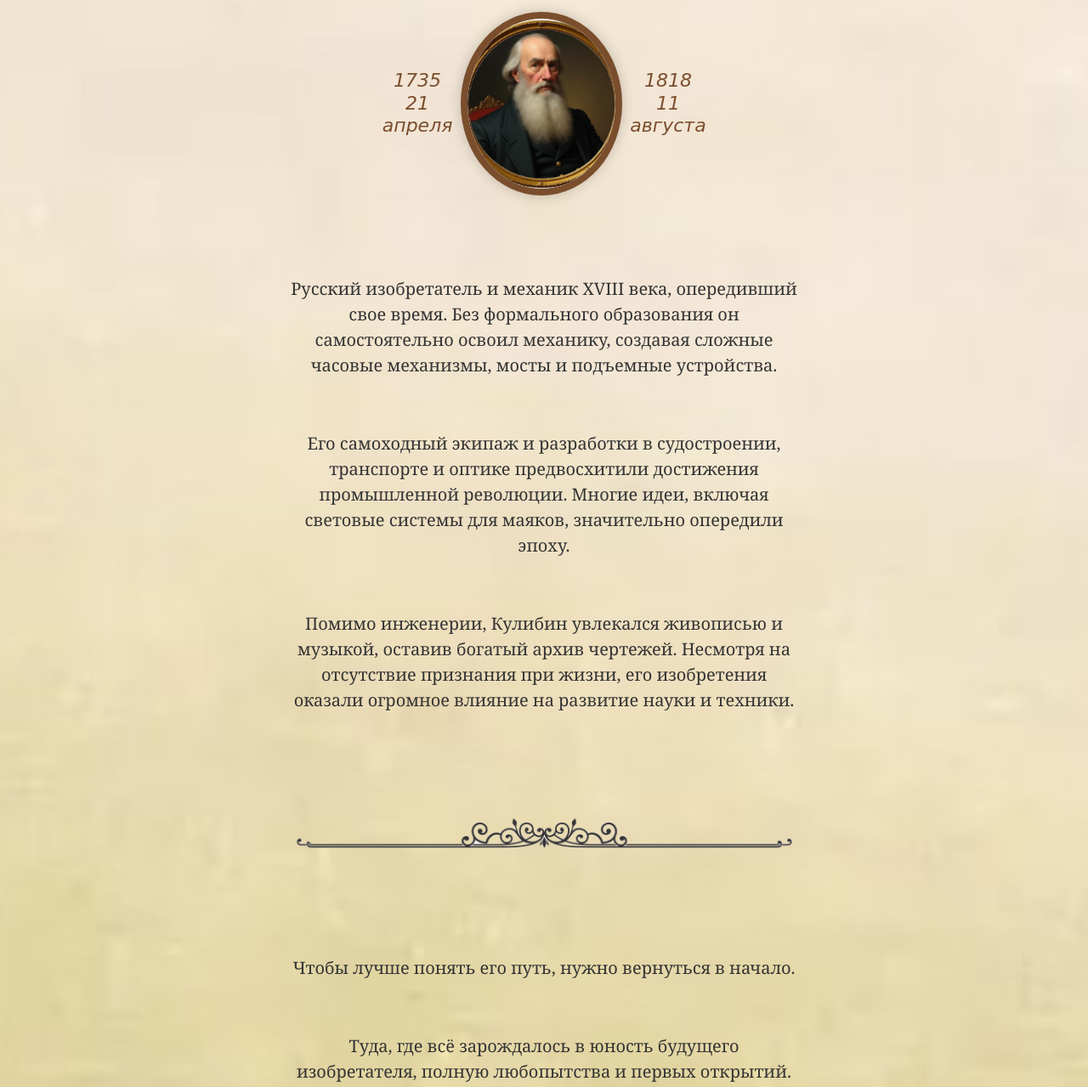
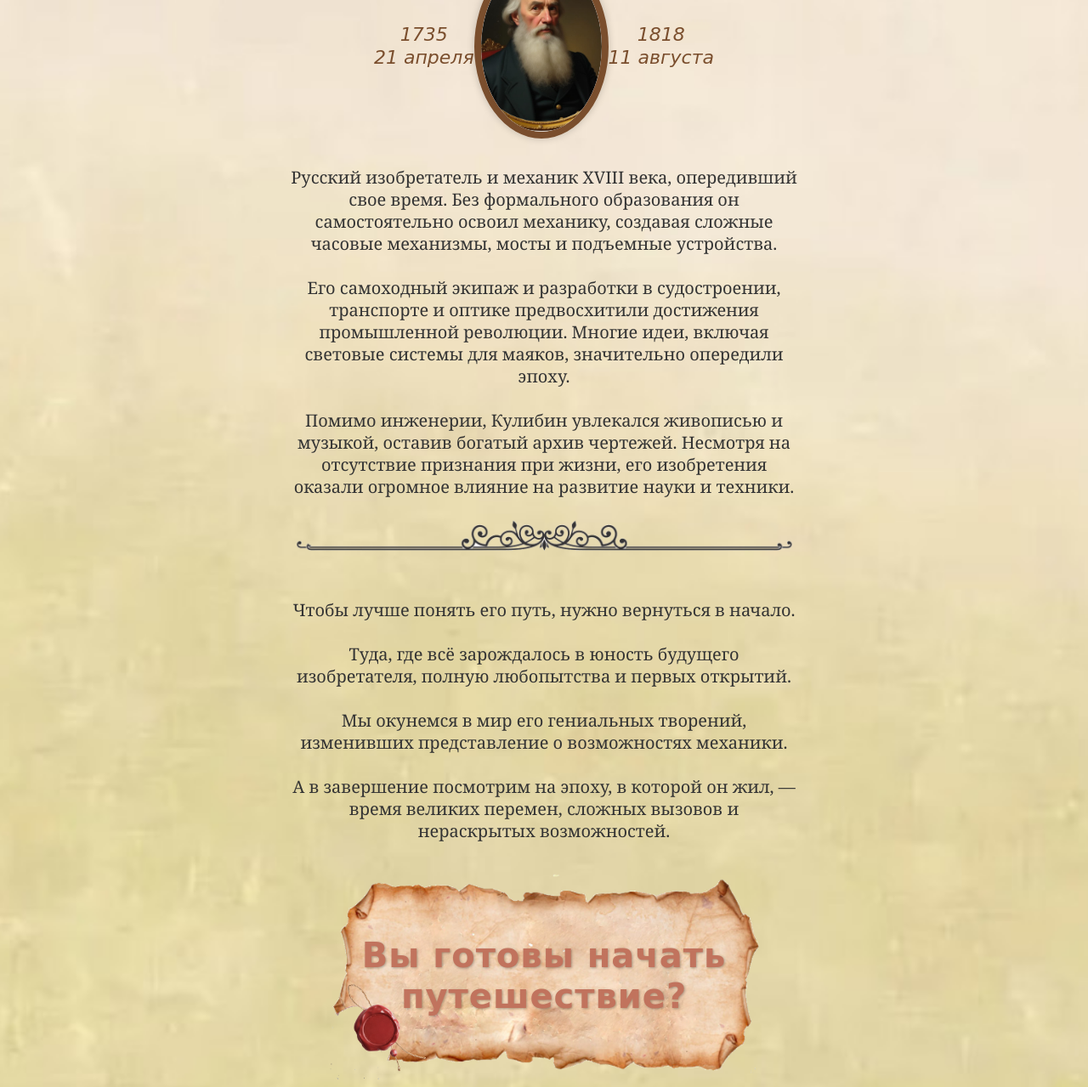
Before and after one commit to itmo-kulibin/kulibin-3, a plain HTML site: page biography.html in a window 1280 px wide. Shown: the part 250-1529 px from the top of the page at 85% size. Drawn offline with Linux system fonts and the light colour scheme.

Commit message:
Уменьшено расстояние между абзацами, также решена проблема при изменении масштаба страницы

```diff
--- a/biography.html
+++ b/biography.html
@@ -9,7 +9,6 @@
       margin: 0;
       padding: 0;
       font-family: Georgia, serif;
-      /* Фоновое изображение */
       background-image: url("images/9.jpg");
       background-size: cover;
       background-repeat: no-repeat;
@@ -19,35 +18,25 @@
 
     .container {
       max-width: 900px;
-      margin: 50px auto;
-      padding: 40px;
+      margin: 5px auto;
+      padding: 10px;
     }
 
-    /* Декоративные изображения (над именем и разделитель) */
-    .decor-image {
-      width: 600px;
-      max-width: 100%;
-      height: auto;
-      display: block;
-      margin: 5px auto !important;
-    }
-
-    /* Заголовок (ФИО) в Monotype Corsiva */
     .title {
       font-family: "Monotype Corsiva", cursive;
       font-size: 36px;
       font-weight: bold;
       color: #7a4e2d;
-      margin-bottom: 20px;
+      margin-bottom: 5px;
     }
 
-    /* Контейнер для дат и фото */
+    /* Даты и фотография */
     .dates-container {
       display: flex;
       justify-content: space-between;
       align-items: center;
       max-width: 400px;
-      margin: 0 auto 25px auto;
+      margin: 0 auto 5px auto;
     }
 
     .date-block {
@@ -59,14 +48,18 @@
       text-align: center;
     }
 
+    .date-block div {
+      margin: 1px 0;
+    }
+
     .image-container {
       position: relative;
       width: 200px;
       height: 200px;
-      margin: 10px auto;
+      margin: 2px auto;
       border-radius: 50%;
       border: 8px solid #7a4e2d;
-      box-shadow: 0 0 15px rgba(0, 0, 0, 0.2);
+      box-shadow: 0 0 10px rgba(0, 0, 0, 0.2);
       background-color: #ddd;
       overflow: hidden;
       display: flex;
@@ -82,28 +75,35 @@
       display: block;
     }
 
-    /* Основной текст */
+    /* Основной блок с текстом */
     .content {
       width: 600px;
       max-width: 100%;
-      margin: 10px auto;
+      margin: 2px auto;
       text-align: center;
       font-size: 20px;
       color: #333;
-      line-height: 1.5;
+      line-height: 1.3;
       white-space: pre-line;
     }
 
     .content p {
-      margin: 0 0 2px 0;
+      margin: 0;
+      padding: 0;
     }
 
-    /* Финальный блок */
-    .footer-block {
-      margin-top: 30px;
+    .decor-image {
+      width: 600px;
+      max-width: 100%;
+      height: auto;
+      display: block;
+      margin: 0 auto !important;
     }
 
-    /* Контейнер для финальной картинки (пергамента) + печать + текст */
+    .footer-block {
+      margin-top: 5px;
+    }
+
     .final-image-container {
       position: relative;
       display: inline-block;
@@ -119,21 +119,28 @@
 
     .stamp-overlay {
       position: absolute;
-      left: 10px;
-      bottom: 10px;
-      width: 120px;
+      left: 5%;
+      bottom: 5%;
+      width: 20%;
       height: auto;
       pointer-events: none;
     }
 
-    /* Эффект глубины при нажатии на текст */
+    /*
+      Единственное изменение:
+      1) Используем clamp(...) для масштабирования текста.
+      2) Задаем ширину (width: 80%) и перенос слов (white-space: normal; word-wrap: break-word;),
+         чтобы текст не вылезал за пергамент.
+    */
     .pressable-text {
       position: absolute;
       top: 50%;
       left: 50%;
       transform: translate(-50%, -50%);
+      width: 80%;                   /* Ширина текста, чтобы не вылезал */
+      box-sizing: border-box;       /* Учитываем паддинги, если будут */
       font-family: "Monotype Corsiva", cursive;
-      font-size: 40px;
+      font-size: clamp(16px, 5vw, 40px); /* Минимум 16px, максимум 40px */
       color: #c1735d;
       cursor: pointer;
       text-align: center;
@@ -141,6 +148,9 @@
       transition: 0.2s ease;
       font-weight: 700;
       letter-spacing: 1px;
+      line-height: 1.2;
+      white-space: normal;          /* Разрешаем перенос строк */
+      word-wrap: break-word;        /* Переносим длинные слова */
     }
 
     .pressable-text:active {
@@ -152,7 +162,7 @@
 <body>
   <div class="container">
 
-    <!-- Украшение над именем (теперь 8.png) -->
+    <!-- ВЕРХНЯЯ КАРТИНКА -->
     <div>
       <img
         src="images/8.png"
@@ -161,15 +171,18 @@
       />
     </div>
 
-    <div class="title">Кулибин Иван Петрович</div>
+    <!-- Фамилия наверху, имя и отчество внизу -->
+    <div class="title">
+      Кулибин<br>
+      Иван Петрович
+    </div>
 
     <div class="dates-container">
       <div class="date-block">
         <div>1735</div>
-        <div>21 апреля</div>
+        <div>21&nbsp;апреля</div>
       </div>
       <div class="image-container">
-        <!-- Портрет Кулибина -->
         <img
           src="images/4.jpg"
           alt="Кулибин Иван Петрович"
@@ -178,58 +191,37 @@
       </div>
       <div class="date-block">
         <div>1818</div>
-        <div>11 августа</div>
+        <div>11&nbsp;августа</div>
       </div>
     </div>
 
     <div class="content">
-      <p>
-        Русский изобретатель и механик XVIII века, опередивший свое время. Без формального образования он самостоятельно освоил механику, создавая сложные часовые механизмы, мосты и подъемные устройства.
-      </p>
-      <p>
-        Его самоходный экипаж и разработки в судостроении, транспорте и оптике предвосхитили достижения промышленной революции. Многие идеи, включая световые системы для маяков, значительно опередили эпоху.
-      </p>
-      <p>
-        Помимо инженерии, Кулибин увлекался живописью и музыкой, оставив богатый архив чертежей. Несмотря на отсутствие признания при жизни, его изобретения оказали огромное влияние на развитие науки и техники.
-      </p>
-
-      <!-- Разделитель (теперь 7.png) -->
+      <p>Русский изобретатель и механик XVIII века, опередивший свое время. Без формального образования он самостоятельно освоил механику, создавая сложные часовые механизмы, мосты и подъемные устройства.</p>
+      <p>Его самоходный экипаж и разработки в судостроении, транспорте и оптике предвосхитили достижения промышленной революции. Многие идеи, включая световые системы для маяков, значительно опередили эпоху.</p>
+      <p>Помимо инженерии, Кулибин увлекался живописью и музыкой, оставив богатый архив чертежей. Несмотря на отсутствие признания при жизни, его изобретения оказали огромное влияние на развитие науки и техники.
       <img
         src="images/7.png"
         alt="Разделитель"
         class="decor-image"
       />
-
-      <p>
-        Чтобы лучше понять его путь, нужно вернуться в начало.
-      </p>
-      <p>
-        Туда, где всё зарождалось в юность будущего изобретателя, полную любопытства и первых открытий.
-      </p>
-      <p>
-        Мы окунемся в мир его гениальных творений, изменивших представление о возможностях механики.
-      </p>
-      <p>
-        А в завершение посмотрим на эпоху, в которой он жил, — время великих перемен, сложных вызовов и нераскрытых возможностей.
-      </p>
+       Чтобы лучше понять его путь, нужно вернуться в начало.</p>
+      <p>Туда, где всё зарождалось в юность будущего изобретателя, полную любопытства и первых открытий.</p>
+      <p>Мы окунемся в мир его гениальных творений, изменивших представление о возможностях механики.</p>
+      <p>А в завершение посмотрим на эпоху, в которой он жил, — время великих перемен, сложных вызовов и нераскрытых возможностей.</p>
     </div>
 
-    <!-- Финальный блок с пергаментом, печатью и текстом -->
     <div class="footer-block">
       <div class="final-image-container">
-        <!-- Пергамент -->
         <img
           src="images/6.png"
           alt="Пергамент"
           class="final-image"
         />
-        <!-- Печать -->
         <img
           src="images/5.png"
           alt="Печать"
           class="stamp-overlay"
         />
-        <!-- Текст с эффектом глубины -->
         <div class="pressable-text">
           Вы готовы начать путешествие?
         </div>
```
